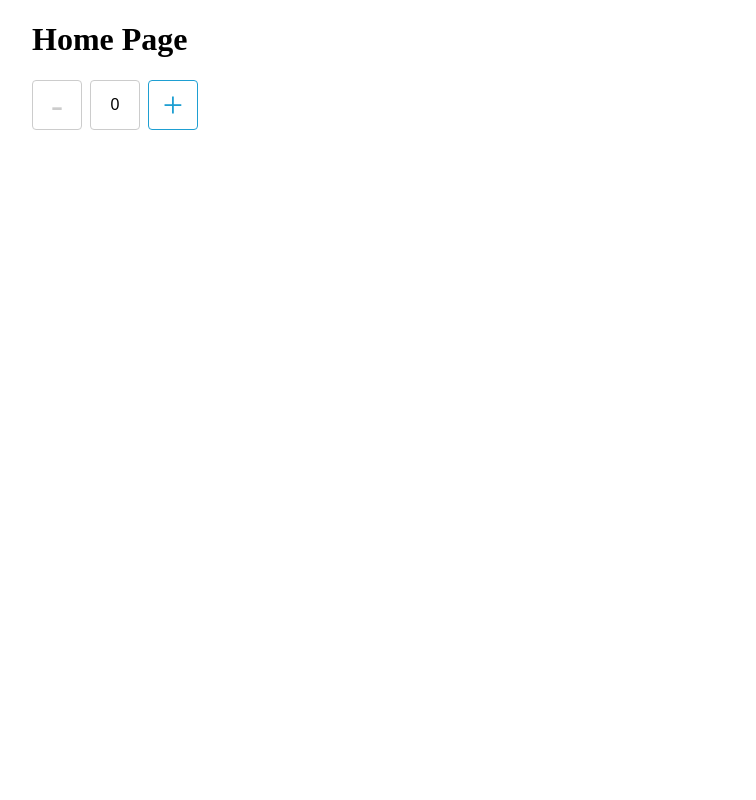
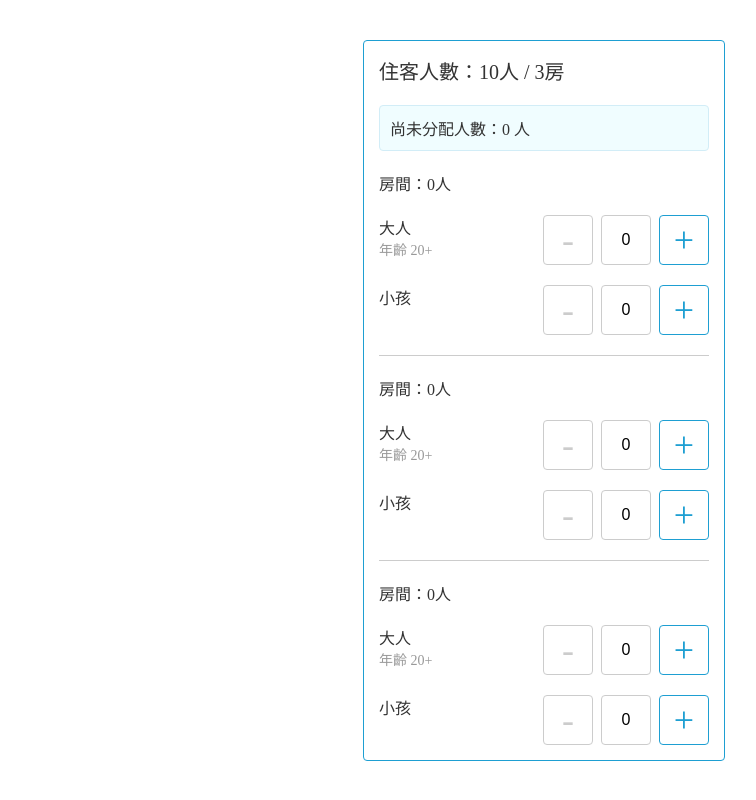
Before and after one commit to Dannyisadog/booking, a React app: page / in a window 1280 px wide. Shown: the whole page, without its empty margins (96-852 px from the left). Built offline with nearby package versions, Linux system fonts and the light colour scheme.

Commit message:
feat: show room allocation component

```diff
--- a/src/js/Home.js
+++ b/src/js/Home.js
@@ -1,20 +1,20 @@
 import React from "react";
 import styled from "styled-components";
-import CustomInputNumber from "./components/CustomInputNumber";
+import RoomAllocation from "./components/RoomAllocation";
 
 const Container = styled.div`
-
+  display: flex;
+  justify-content: center;
+  margin-top: 40px;
 `;
 
 const Home = () => {
   return (
     <Container>
-      <h1>Home Page</h1>
-      <CustomInputNumber
-        value={0}
-        min={0}
-        step={1}
-        max={20}
+      <RoomAllocation
+        guest={10}
+        room={3}
+        onChange={() => { }}
       />
     </Container>
   );
```
